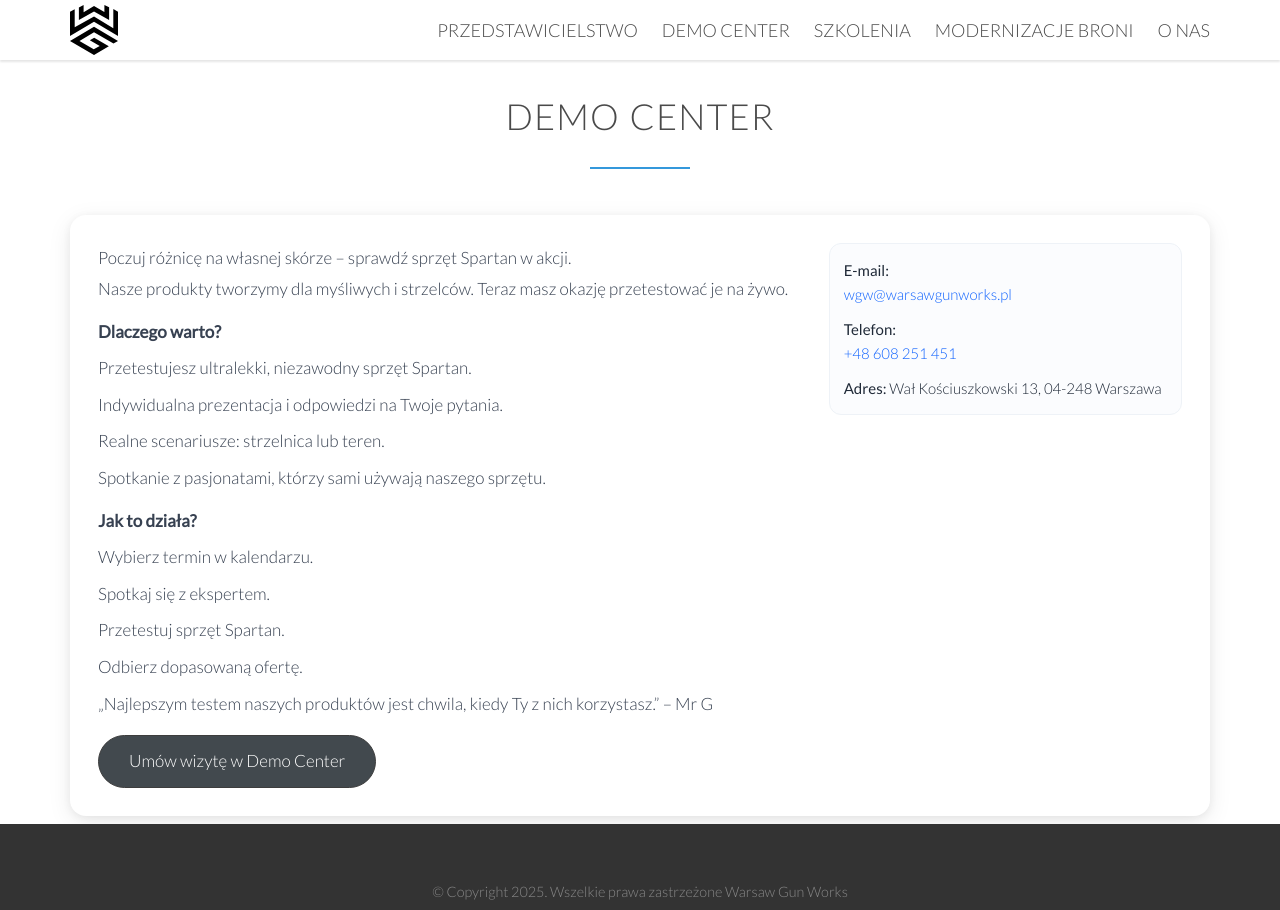
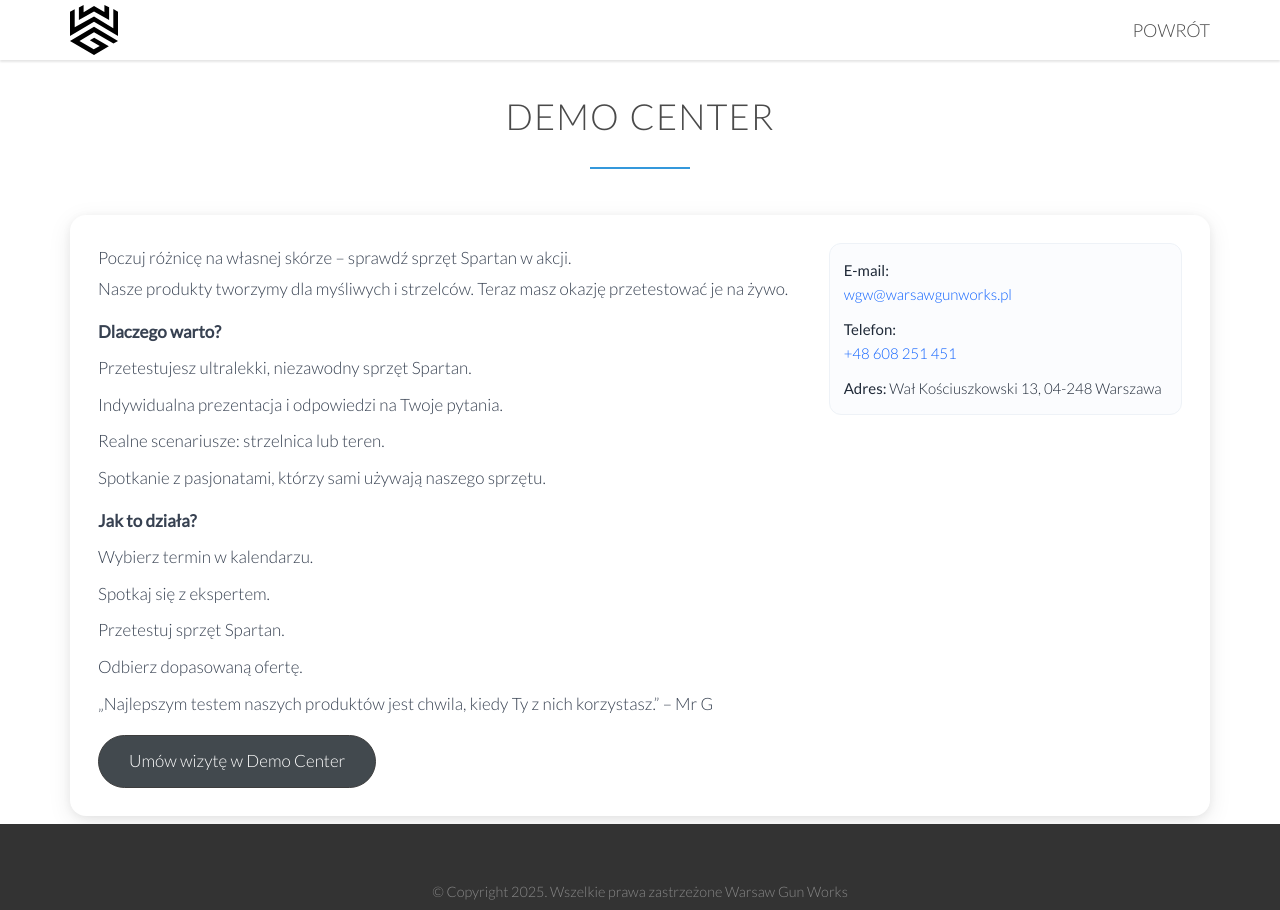
Before and after one commit to Telioner/wgw, a plain HTML site: page services/demo-center.html in a window 1280 px wide. Drawn offline with Linux system fonts and the light colour scheme.

Commit message:
update navigation

```diff
--- a/services/demo-center.html
+++ b/services/demo-center.html
@@ -56,11 +56,7 @@
         <img src="../resources/img/logo-white.svg" alt="Warsaw Gun Works Logo" class="logo">
         <img src="../resources/img/logo-black.svg" alt="Warsaw Gun Works Logo" class="logo-black">
         <ul class="main-nav js--main-nav">
-          <li><a href="../index.html#section-2">Przedstawicielstwo</a></li>
-          <li><a href="../services/demo-center.html">Demo Center</a></li>
-          <li><a href="../services/szkolenia-spartan.html">Szkolenia</a></li>
-          <li><a href="../index.html#section-3">Modernizacje broni</a></li>
-          <li><a href="../index.html#section-5">O nas</a></li>
+          <li><a href="../index.html#section-2">Powrót</a></li>
         </ul>
       </div>
     </nav>
```
Also changed, not shown: gallery/modernizacje.html (+6 -6 lines), services/szkolenia-spartan.html (+1 -5 lines).
